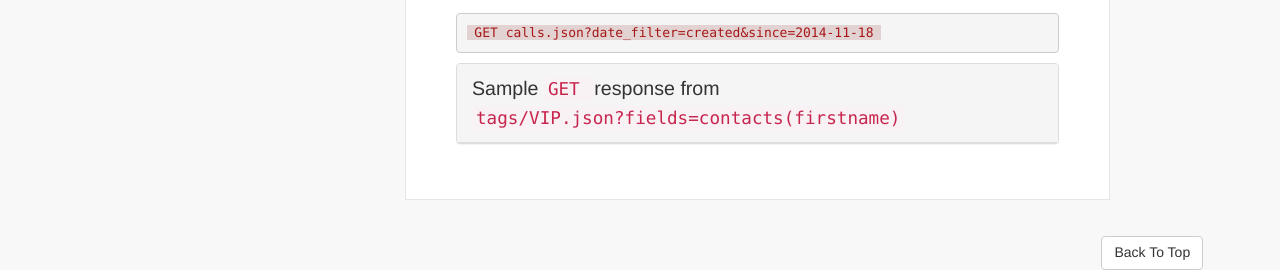
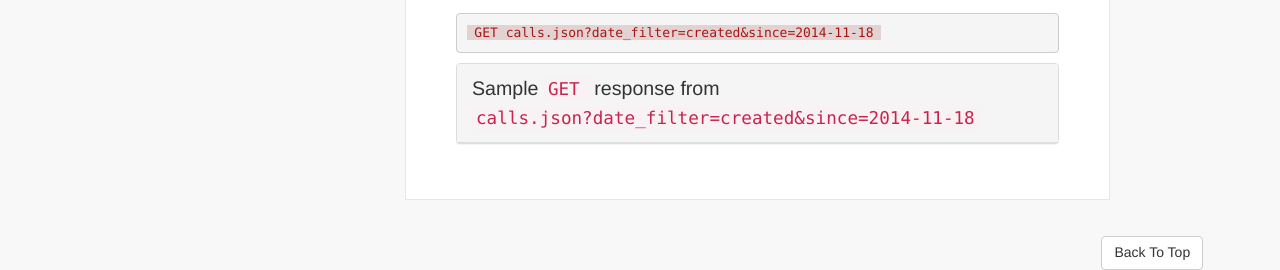
Before and after one commit to OnePageCRM/OnePageCRM.github.io, a Jekyll site: the page built from _posts/2014-03-04-calls.md, in a window 1280 px wide and 900 px high, scrolled down 867 px. Shown: the part 630-900 px from the top of the window. Built offline with Jekyll 4.4.1, drawn with Linux system fonts in a browser that asks for light colours; nearby versions of some CDN libraries; Markdown is read by kramdown in place of the engine named in the settings.

Commit message:
calls docs added

```diff
--- a/_posts/2014-03-04-calls.md
+++ b/_posts/2014-03-04-calls.md
@@ -199,12 +199,12 @@ The following parameters are supported when fetching a list of notes:
 <div class="panel panel-default">
   <div class="panel-heading">
     <h4 class="panel-title">
-      <a data-toggle="collapse"  href="#tagfieldjson">
-        Sample <code> GET </code> response from <code>tags/VIP.json?fields=contacts(firstname)</code>
+      <a data-toggle="collapse"  href="#callsjson">
+        Sample <code> GET </code> response from <code>calls.json?date_filter=created&since=2014-11-18</code>
       </a>
     </h4>
   </div>
-  <div id="tagfieldjson" class="panel-collapse collapse">
+  <div id="callsjson" class="panel-collapse collapse">
     <div class="panel-body">
 {% highlight json %}
 {
```
